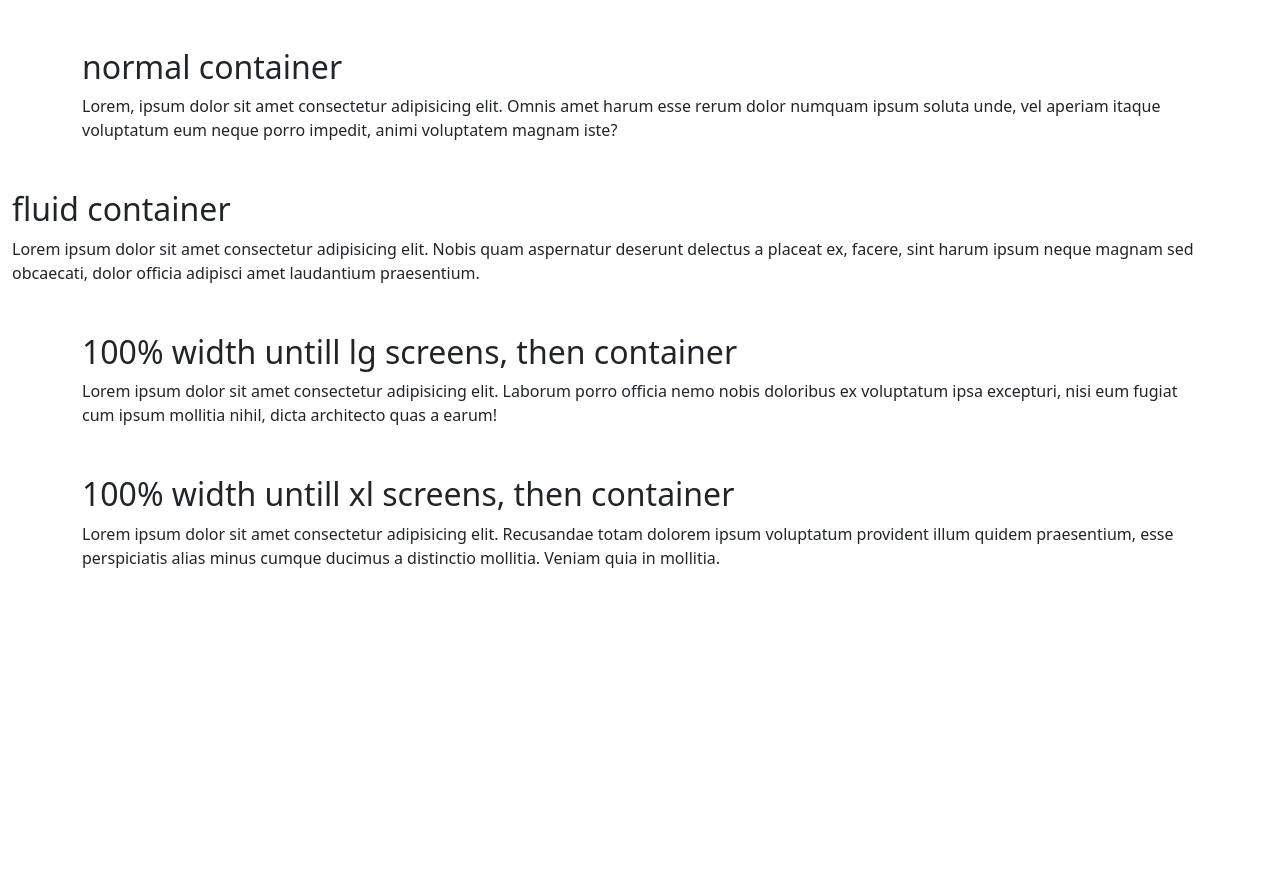
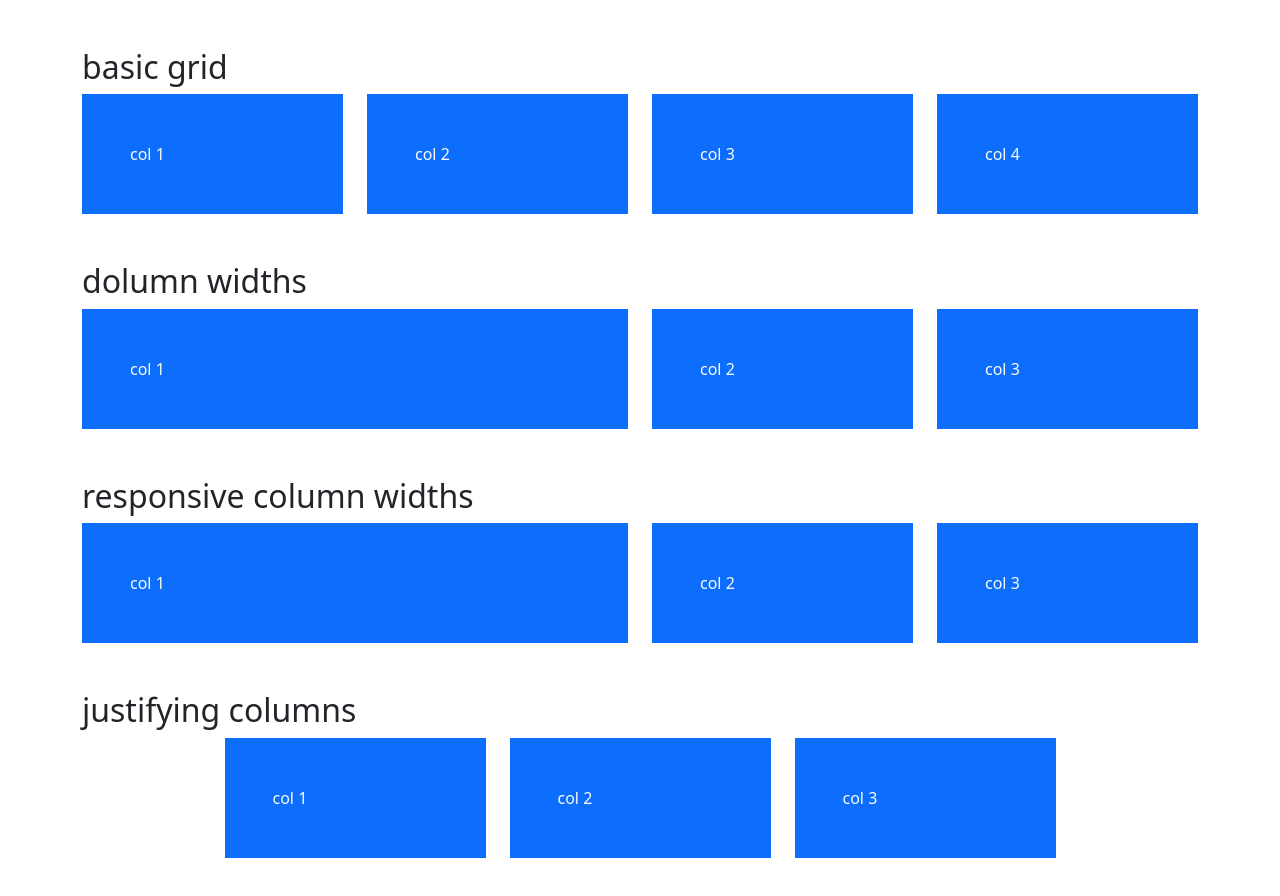
Before and after one commit to sai-myne/Bootstrap-5, a plain HTML site: page index.html in a window 1280 px wide. Before the commit the page ends 800 px from the top, so only its background shows below. Drawn offline with nearby package versions, Linux system fonts and the light colour scheme.

Commit message:
Grid Layout Part 1

```diff
--- a/index.html
+++ b/index.html
@@ -7,25 +7,70 @@
     <title>Net Ninja Pro - the Book</title>
 </head>
 <body>
-    <div class="container my-5">
-        <h2>normal container</h2>
-        <p>Lorem, ipsum dolor sit amet consectetur adipisicing elit. Omnis amet harum esse rerum dolor numquam ipsum soluta unde, vel aperiam itaque voluptatum eum neque porro impedit, animi voluptatem magnam iste?</p>
-    </div>
-
-    <div class="container-fluid">
-        <h2>fluid container</h2>
-        <p>Lorem ipsum dolor sit amet consectetur adipisicing elit. Nobis quam aspernatur deserunt delectus a placeat ex, facere, sint harum ipsum neque magnam sed obcaecati, dolor officia adipisci amet laudantium praesentium.</p>
+    <div class="container-lg my-5">
+        <h2>basic grid</h2>
+        <div class="row">
+            <div class="col">
+                <div class="p-5 bg-primary text-light">col 1</div>
+            </div>
+            <div class="col">
+                <div class="p-5 bg-primary text-light">col 2</div>
+            </div>
+            <div class="col">
+                <div class="p-5 bg-primary text-light">col 3</div>
+            </div>
+            <div class="col">
+                <div class="p-5 bg-primary text-light">col 4</div>
+            </div>
+        </div>
     </div>
 
     <div class="container-lg my-5">
-        <h2>100% width untill lg screens, then container</h2>
-        <p>Lorem ipsum dolor sit amet consectetur adipisicing elit. Laborum porro officia nemo nobis doloribus ex voluptatum ipsa excepturi, nisi eum fugiat cum ipsum mollitia nihil, dicta architecto quas a earum!</p>
+        <h2>dolumn widths</h2>
+        <div class="row">
+            <div class="col-6">
+                <div class="p-5 bg-primary text-light">col 1</div>
+            </div>
+            <div class="col-3">
+                <div class="p-5 bg-primary text-light">col 2</div>
+            </div>
+            <div class="col-3">
+                <div class="p-5 bg-primary text-light">col 3</div>
+            </div>
+        </div>
     </div>
 
-    <div class="container-xl my-5">
-        <h2>100% width untill xl screens, then container</h2>
-        <p>Lorem ipsum dolor sit amet consectetur adipisicing elit. Recusandae totam dolorem ipsum voluptatum provident illum quidem praesentium, esse perspiciatis alias minus cumque ducimus a distinctio mollitia. Veniam quia in mollitia.</p>
+    <div class="container-lg my-5">
+        <h2>responsive column widths</h2>
+        <div class="row">
+            <div class="col-sm-4 col-lg-6">
+                <div class="p-5 bg-primary text-light">col 1</div>
+            </div>
+            <div class="col-sm-4 col-lg-3">
+                <div class="p-5 bg-primary text-light">col 2</div>
+            </div>
+            <div class="col-sm-4 col-lg-3">
+                <div class="p-5 bg-primary text-light">col 3</div>
+            </div>
+        </div>
     </div>
+
+    <div class="container-lg my-5">
+        <h2>justifying columns</h2>
+        <div class="row justify-content-center">
+            <div class="col-md-3">
+                <div class="p-5 bg-primary text-light">col 1</div>
+            </div>
+            <div class="col-md-3">
+                <div class="p-5 bg-primary text-light">col 2</div>
+            </div>
+            <div class="col-md-3">
+                <div class="p-5 bg-primary text-light">col 3</div>
+            </div>
+
+        </div>
+    </div>
+
 
     <script src="https://cdn.jsdelivr.net/npm/bootstrap@5.0.2/dist/js/bootstrap.bundle.min.js" integrity="sha384-MrcW6ZMFYlzcLA8Nl+NtUVF0sA7MsXsP1UyJoMp4YLEuNSfAP+JcXn/tWtIaxVXM" crossorigin="anonymous"></script>
 </body>
```
